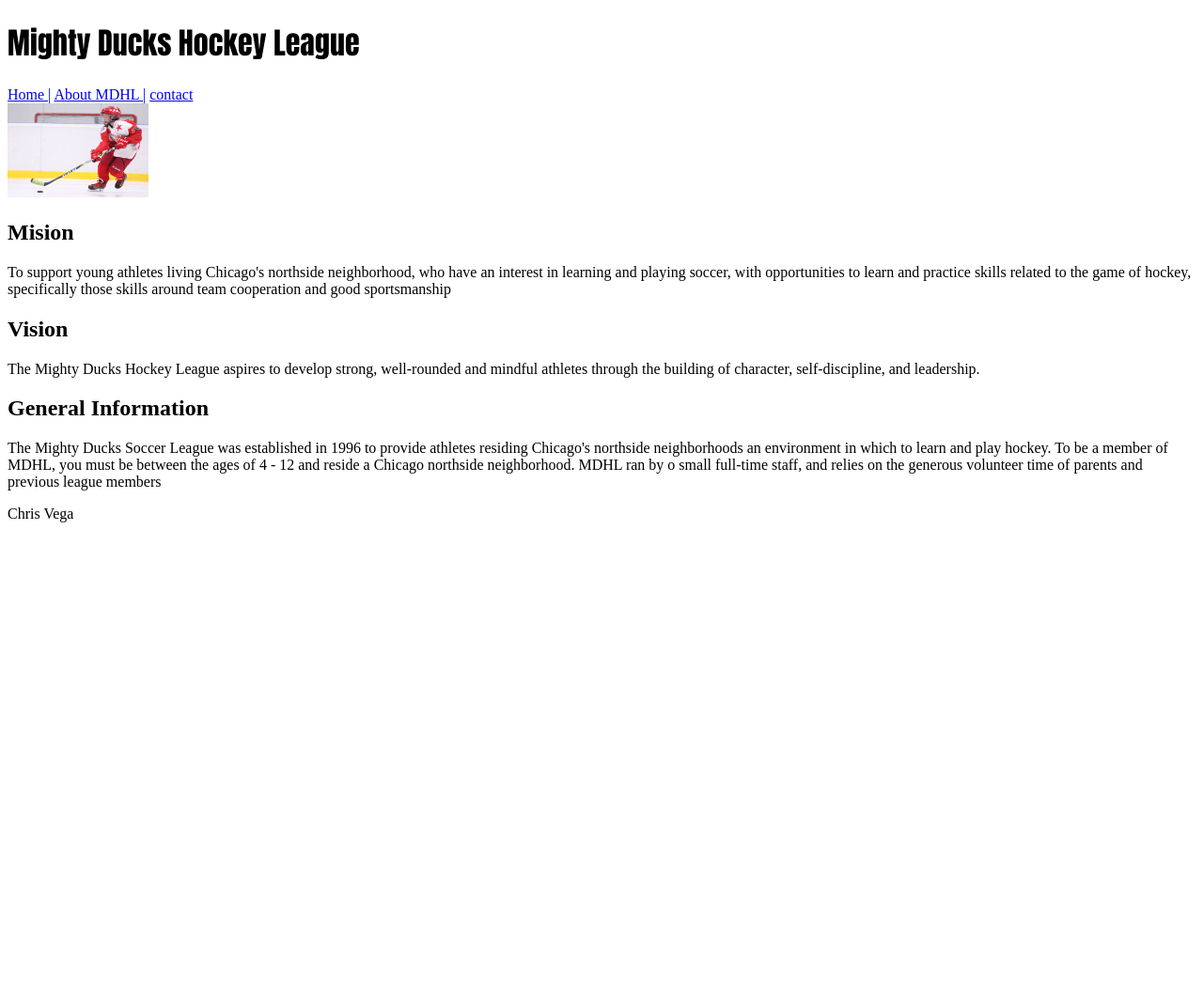
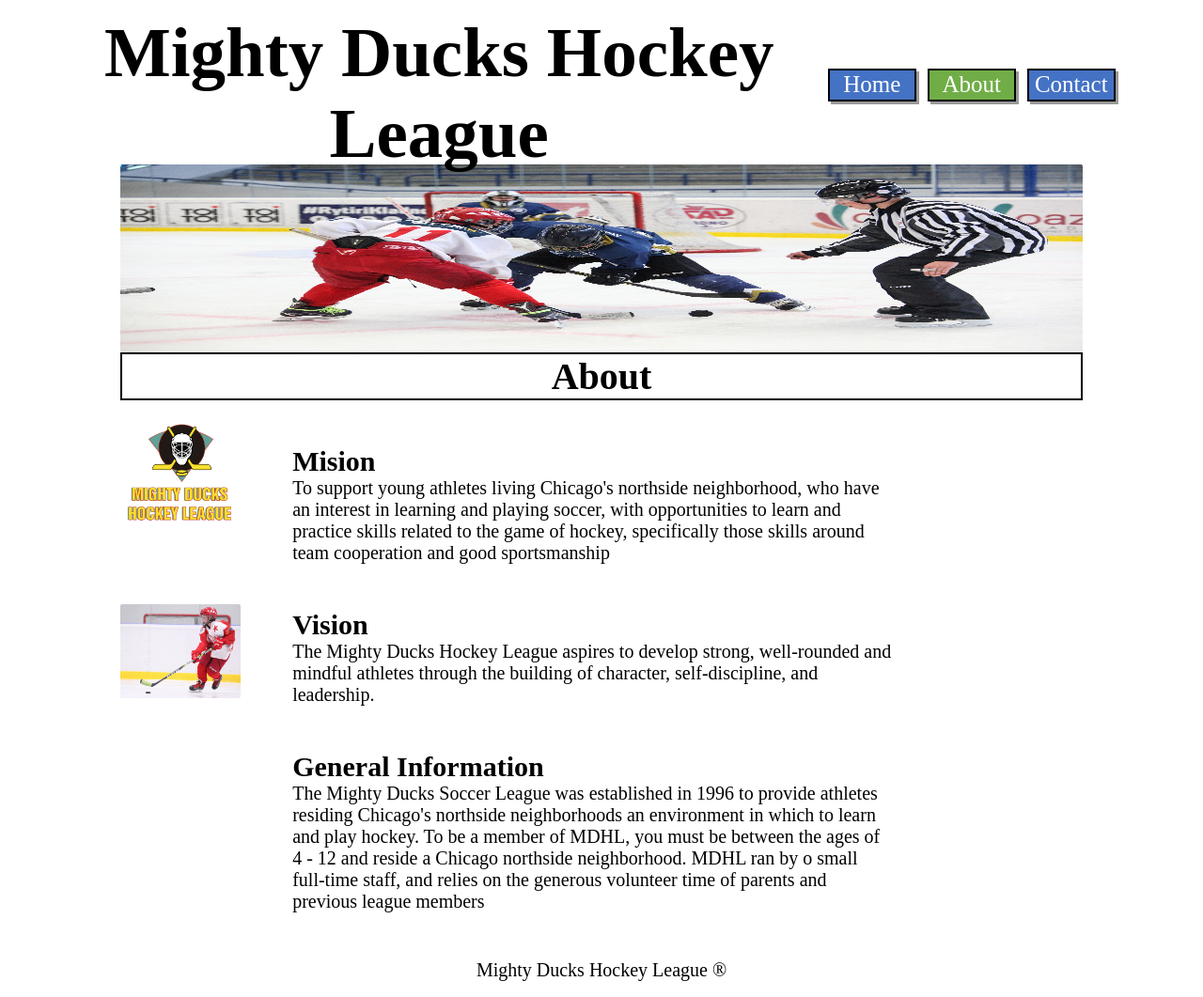
Before and after one commit to Kryzp0/MindHub, a plain HTML site: page paginas/aboutMDHL.html in a window 1280 px wide. Shown: the whole page at 94% size. Before the commit the page ends 800 px from the top, so only its background shows below. Drawn offline with Linux system fonts and the light colour scheme.

Commit message:
se agrega estilo 1 en css +assets

```diff
--- a/paginas/aboutMDHL.html
+++ b/paginas/aboutMDHL.html
@@ -19,29 +19,40 @@
     <h1>Mighty Ducks Hockey League</h1>
   </header>
   <nav>
-    <a href="./index.html">Home |</a>
-    <a href="#"> About MDHL |</a>
-    <a href="./contact.html"> contact</a>
+    <a href="../paginas/index.html">Home</a>
+    <a href="#">About</a>
+    <a href="../paginas/contact.html">Contact</a>
   </nav>
   <main>
+    <section id="banner">
+      <img id="imgBanner" src="../assets/imagenes/design1_image1.jpg"
+        alt="Players from both teams fighting for who wins the puck">
+      <h2>About</h2>
+    </section>
     <aside>
-      <img src="../assets/imagenes/hockey_2.jpg" alt="Zoom to a team player" height="100" width="150" />
+      <img src="../assets/imagenes/logo_mighty_ducks_01.png" alt="Team logo">
+      <img src="../assets/imagenes/hockey_2.jpg" alt="Zoom to a team player" height="100" width="150">
     </aside>
-    <section>
-      <h2>Mision</h2>
+    <div>
+      <article>
+        <h3>Mision</h3>
         <p>
           To support young athletes living Chicago's northside neighborhood, who
           have an interest in learning and playing soccer, with opportunities to
           learn and practice skills related to the game of hockey, specifically
           those skills around team cooperation and good sportsmanship
         </p>
-      <h2>Vision</h2>
+      </article>
+      <article>
+        <h3>Vision</h3>
         <p>
           The Mighty Ducks Hockey League aspires to develop strong, well-rounded
           and mindful athletes through the building of character,
           self-discipline, and leadership.
         </p>
-      <h2>General Information</h2>
+      </article>
+      <article>
+        <h3>General Information</h3>
         <p>
           The Mighty Ducks Soccer League was established in 1996 to provide
           athletes residing Chicago's northside neighborhoods an environment in
@@ -50,11 +61,12 @@
           neighborhood. MDHL ran by o small full-time staff, and relies on the
           generous volunteer time of parents and previous league members
         </p>
-    </section>
+      </article>
+    </div>
   </main>
+  <footer>
+    <p>Mighty Ducks Hockey League &reg;</p>
+  </footer>
 </body>
-<footer>
-  <p>Chris Vega</p>
-</footer>
 
 </html>
--- a/style/style.css
+++ b/style/style.css
@@ -1,3 +1,136 @@
+* {
+    padding: 0;
+    margin: 0;
+    box-sizing: border-box;
+    font-family: 'Warung Kopi';
+}
+
+header {
+    display: inline-block;
+    width: 60vw;
+    height: 10vh;
+    margin: 5px 3vw 0px 6.5vw;
+    position: relative;
+    z-index: 2;
+}
+
+main {
+    min-height: 85vh;
+}
+
+footer {
+    margin-top: 50px;
+    height: 5vh;
+    text-align: center;
+    vertical-align: bottom;
+}
+
+nav {
+    display: inline-block;
+    position: absolute;
+    bottom: 86vh;
+    left: 68.5vw;
+    z-index: 2;
+
+}
+
+nav a {
+    font-size: 25px;
+    background-color: #4472c4;
+    display: inline-block;
+    height: 35px;
+    width: 94px;
+    border-color: black;
+    border-style: solid;
+    border-width: 2px;
+    color: white;
+    text-decoration: none;
+    text-align: center;
+    padding: 1px;
+    box-shadow: 3px 3px #999999;
+    margin: 4px;
+}
+
+a[href="#"] {
+    background-color: #70ad47;
+}
+
+nav a:hover {
+    background-color: #70ad47
+}
+
+aside {
+    display: inline-block;
+    width: 10vw;
+    margin: 0px 4vw 0px 10vw;
+}
+
+aside img {
+    width: 100%;
+    margin: 10px 0px 60px 0px;
+    border-radius: 2px;
+}
+
+#banner {
+    display: inline-block;
+    vertical-align: top;
+    width: 90vw;
+    position: relative;
+    z-index: 1;
+}
+
+#imgBanner {
+    width: 80vw;
+    height: 200px;
+    display: inline-block;
+    min-height: 20vh;
+    position: relative;
+    top: 4.2px;
+    left: 10vw;
+    border-radius: 2px;
+    z-index: 1;
+}
+
 h1 {
-    font-family: Impact, Haettenschweiler, 'Arial Narrow Bold', sans-serif;
+    padding-top: 0.5rem;
+    text-align: center;
+    font-size: 75px;
+    z-index: 2
 }
+
+h2 {
+    text-align: center;
+    font-size: 40px;
+    border-width: 2px;
+    border-color: black;
+    border-style: solid;
+    margin: 0px 0px 0px 10vw
+}
+
+div {
+    vertical-align: top;
+    display: inline-block;
+    width: 50vw;
+}
+
+
+h3 {
+    display: inline-block;
+    text-align: left;
+    font-size: 30px;
+    padding-top: 3rem;
+
+}
+
+p {
+    display: inline-block;
+    font-size: 20px;
+}
+
+#contact {
+    vertical-align: top;
+    display: inline-block;
+    width: 50vw;
+    margin-top: 3rem;
+
+}
```
Also changed, not shown: paginas/contact.html (+15 -8 lines), paginas/index.html (+24 -10 lines), assets/fuentes/Warung Kopi.otf (added). Lines whose indentation alone changed are shown as unchanged.
